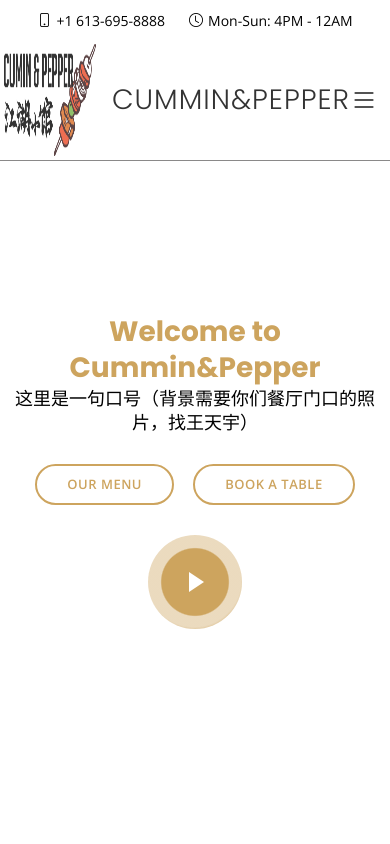
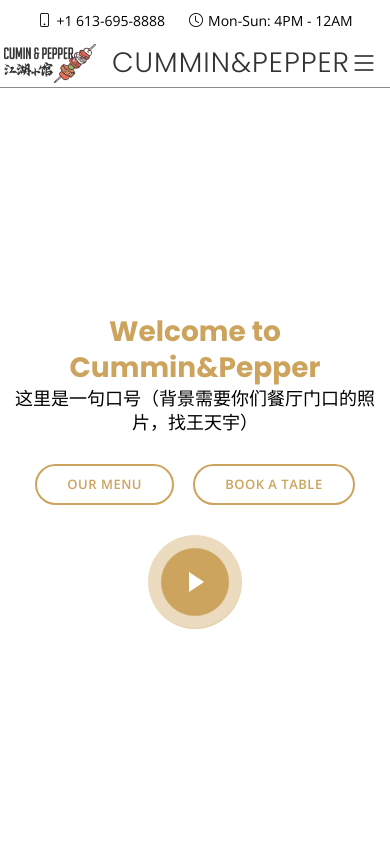
Before and after one commit to zhangchuanyu/cummi.io, a plain HTML site: page index.html in a window 390 px wide. Shown: the top 844 px of the page. Drawn offline with nearby package versions, Linux system fonts and the light colour scheme; a web font is replaced by a local one.

Commit message:
updata logo img size in mobile

```diff
--- a/assets/css/style.css
+++ b/assets/css/style.css
@@ -1308,3 +1308,10 @@ section {
   width: 278px;
   border:none;
 }
+@media only screen and (max-width: 600px) {
+  .logoImg {
+    height: auto;
+    width: 100%;
+    border:none;
+  }
+}
```
